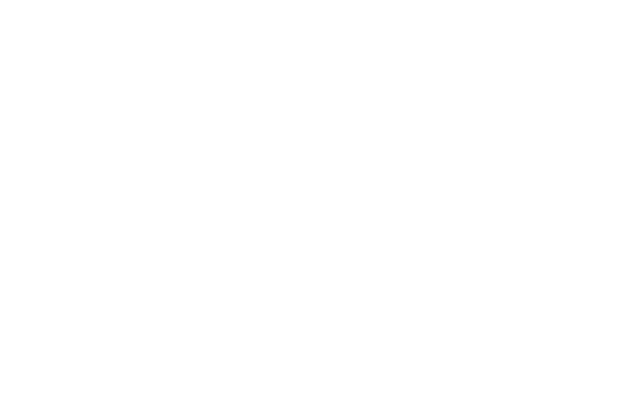
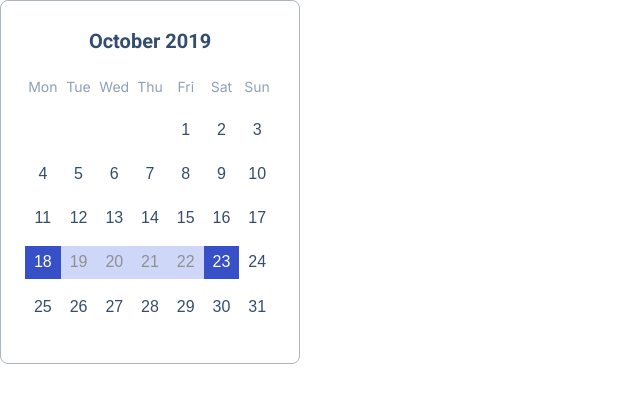
Before and after one commit to js-tasks-ru/htmlcss-20240216_y-dudar, a website: page 05-lection3/03-calendar/index.html in a window 1280 px wide. Shown: the whole page, without its empty margins (0-640 px from the left). Drawn offline with Linux system fonts and the light colour scheme.

Commit message:
03-calendar

```diff
--- a/05-lection3/03-calendar/calendar.css
+++ b/05-lection3/03-calendar/calendar.css
@@ -0,0 +1,70 @@
+.calendar {
+    border: 1px solid var(--grey-3);
+    border-radius: 8px;
+    padding: 28px 24px 40px;
+    width: 100%;
+    max-width: 300px;
+}
+
+.calendar__title {
+    font-weight: 600;
+    font-size: 20px;
+    line-height: 24px;
+    text-align: center;
+    color: #334d6e;
+    margin-bottom: 20px;
+}
+
+.calendar__wrapper {
+    position: relative;
+    padding-bottom: 100%;
+}
+
+.calendar__inner {
+    position: absolute;
+    top: 0;
+    left: 0;
+    bottom: 0;
+    right: 0;
+    display: grid;
+    row-gap: 12px;
+    grid-template-columns: repeat(7, 1fr);
+}
+
+.calendar__item {
+    display: flex;
+    justify-content: center;
+    align-items: center;
+    line-height: 24px;
+    font-family: var(--third-family);
+    font-weight: 400;
+    font-size: 16px;
+    text-align: center;
+    color: #334d6e;
+
+}
+
+.calendar__item_day {
+    font-family: var(--font-inter);
+    font-weight: 400;
+    font-size: 14px;
+    line-height: 143%;
+    text-align: center;
+    color: #90a0b7;
+}
+
+.calendar__item_start {
+    background: var(--blue);
+    color: var(--white);
+}
+
+.calendar__item_interval {
+    background: #a0b1f5;
+    opacity: 0.5;
+    color: var(--black);
+}
+
+.calendar__item_end {
+    background: var(--blue);
+    color: var(--white);
+}
--- a/05-lection3/03-calendar/index.html
+++ b/05-lection3/03-calendar/index.html
@@ -7,6 +7,54 @@
         <title>Calendar</title>
     </head>
     <body>
-
+        <div class="calendar">
+            <div class="calendar__title">October 2019</div>
+            <div class="calendar__wrapper">
+                <div class="calendar__inner">
+                    <span class="calendar__item calendar__item_day">Mon</span>
+                    <span class="calendar__item calendar__item_day">Tue</span>
+                    <span class="calendar__item calendar__item_day">Wed</span>
+                    <span class="calendar__item calendar__item_day">Thu</span>
+                    <span class="calendar__item calendar__item_day">Fri</span>
+                    <span class="calendar__item calendar__item_day">Sat</span>
+                    <span class="calendar__item calendar__item_day">Sun</span>
+                    <span class="calendar__item"></span>
+                    <span class="calendar__item"></span>
+                    <span class="calendar__item"></span>
+                    <span class="calendar__item"></span>
+                    <span class="calendar__item">1</span>
+                    <span class="calendar__item">2</span>
+                    <span class="calendar__item">3</span>
+                    <span class="calendar__item">4</span>
+                    <span class="calendar__item">5</span>
+                    <span class="calendar__item">6</span>
+                    <span class="calendar__item">7</span>
+                    <span class="calendar__item">8</span>
+                    <span class="calendar__item">9</span>
+                    <span class="calendar__item">10</span>
+                    <span class="calendar__item">11</span>
+                    <span class="calendar__item">12</span>
+                    <span class="calendar__item">13</span>
+                    <span class="calendar__item">14</span>
+                    <span class="calendar__item">15</span>
+                    <span class="calendar__item">16</span>
+                    <span class="calendar__item">17</span>
+                    <span class="calendar__item calendar__item_start">18</span>
+                    <span class="calendar__item calendar__item_interval">19</span>
+                    <span class="calendar__item calendar__item_interval">20</span>
+                    <span class="calendar__item calendar__item_interval">21</span>
+                    <span class="calendar__item calendar__item_interval">22</span>
+                    <span class="calendar__item calendar__item_end">23</span>
+                    <span class="calendar__item">24</span>
+                    <span class="calendar__item">25</span>
+                    <span class="calendar__item">26</span>
+                    <span class="calendar__item">27</span>
+                    <span class="calendar__item">28</span>
+                    <span class="calendar__item">29</span>
+                    <span class="calendar__item">30</span>
+                    <span class="calendar__item">31</span>
+                </div>
+            </div>
+        </div>
     </body>
 </html>
--- a/assets/css/main.css
+++ b/assets/css/main.css
@@ -30,6 +30,7 @@
     --secondary-family: 'Roboto', sans-serif;
 
     --font-inter: "Inter", sans-serif;
+    --third-family: "Source Sans Pro", sans-serif;
 }
 
 * {
--- a/assets/fonts/fonts.css
+++ b/assets/fonts/fonts.css
@@ -1,2 +1,3 @@
 @import url('https://fonts.googleapis.com/css2?family=Roboto:ital,wght@0,100;0,300;0,400;0,500;0,700;0,900;1,100;1,300;1,400;1,500;1,700;1,900&display=swap');
-@import url('https://fonts.googleapis.com/css2?family=Inter:wght@100..900&display=swap')
+@import url('https://fonts.googleapis.com/css2?family=Inter:wght@100..900&display=swap');
+@import url('https://fonts.googleapis.com/css2?family=Source+Sans+3:ital,wght@0,200..900;1,200..900&display=swap');
```
